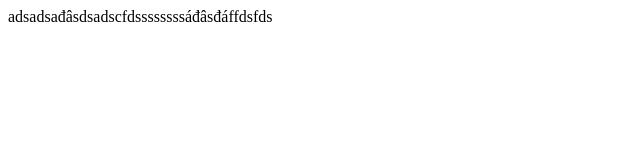
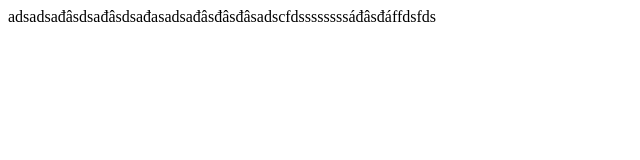
Before and after one commit to MinhAnh234/testgit, a plain HTML site: page abc.html in a window 1280 px wide. Shown: the whole page, without its empty margins (0-640 px from the left). Drawn offline with Linux system fonts and the light colour scheme.

Commit message:
sua file abc.html

```diff
--- a/abc.html
+++ b/abc.html
@@ -1,3 +1,3 @@
 <html>
-  adsadsađâsdsadscfdssssssssáđâsđáffdsfds
+  adsadsađâsdsađâsdsađasadsađâsđâsđâsadscfdssssssssáđâsđáffdsfds
 </html>
```
Also changed, not shown: index.html (+1 -1 lines).
